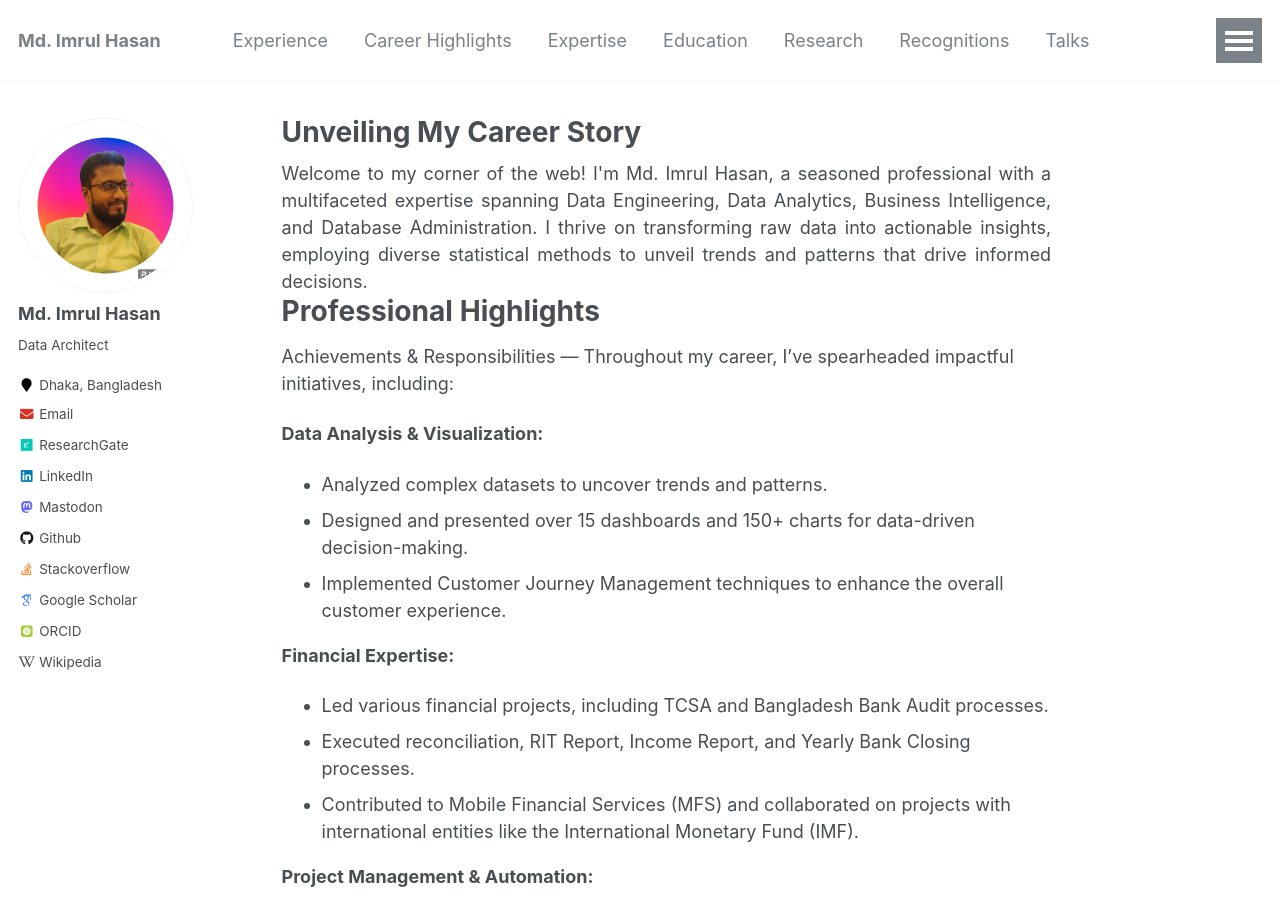
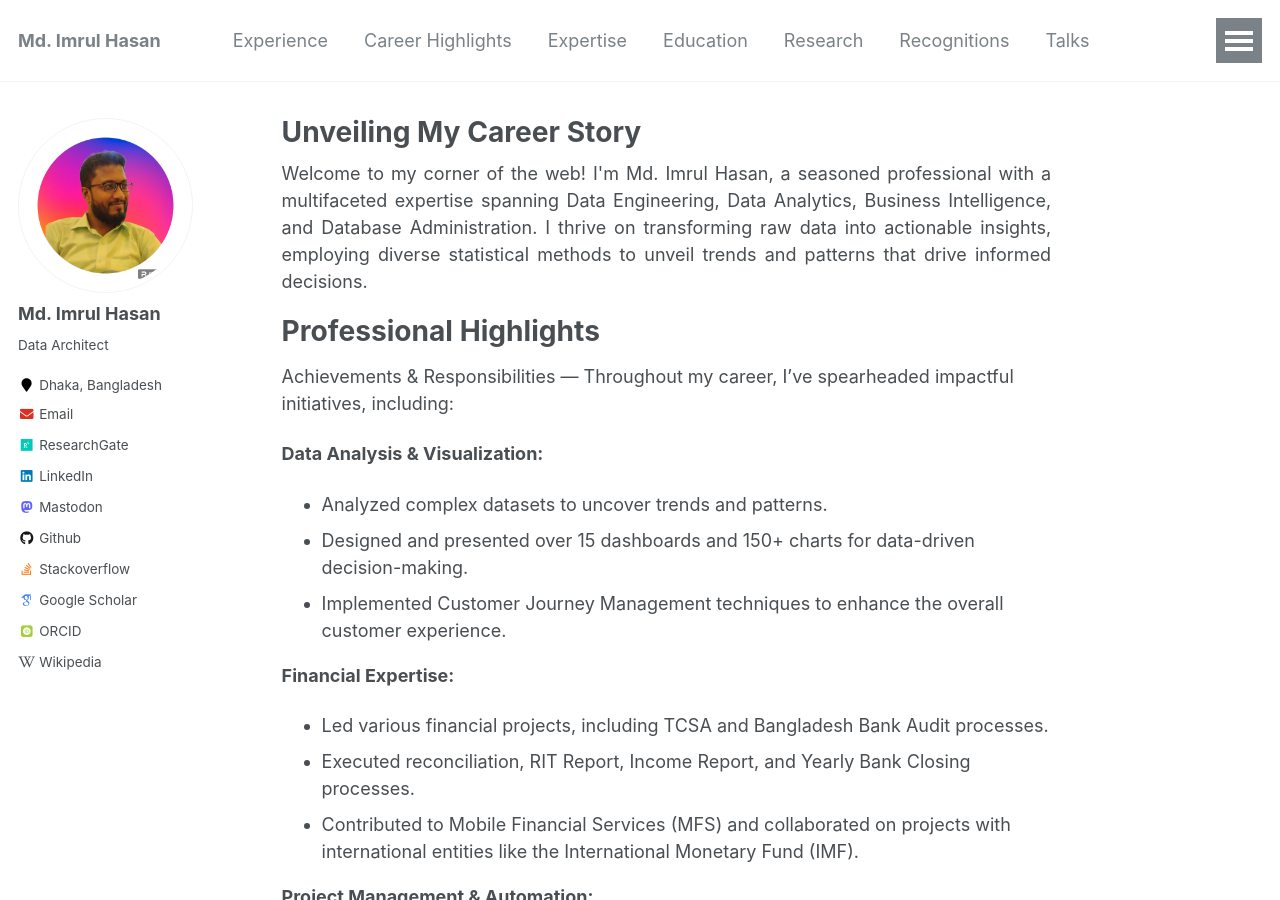
Before and after one commit to imrulhasandata/imrulhasandata, a Jekyll site: the page built from _pages/about.md, in a window 1280 px wide and 900 px high. Built offline with Jekyll 4.4.1, drawn with Linux system fonts in a browser that asks for light colours; some web fonts are replaced.

Commit message:
mac: html check

```diff
--- a/_pages/about.md
+++ b/_pages/about.md
@@ -10,7 +10,7 @@ redirect_from:
   - /about.html
 ---
 
-<div style = "text-align: justify;">
+<div style = "text-align: justify; padding-bottom: 20px;">
 Welcome to my corner of the web! I'm Md. Imrul Hasan, a seasoned professional with a multifaceted expertise spanning Data Engineering, Data Analytics, Business Intelligence, and Database Administration. I thrive on transforming raw data into actionable insights, employing diverse statistical methods to unveil trends and patterns that drive informed decisions.
 </div>
 
```
